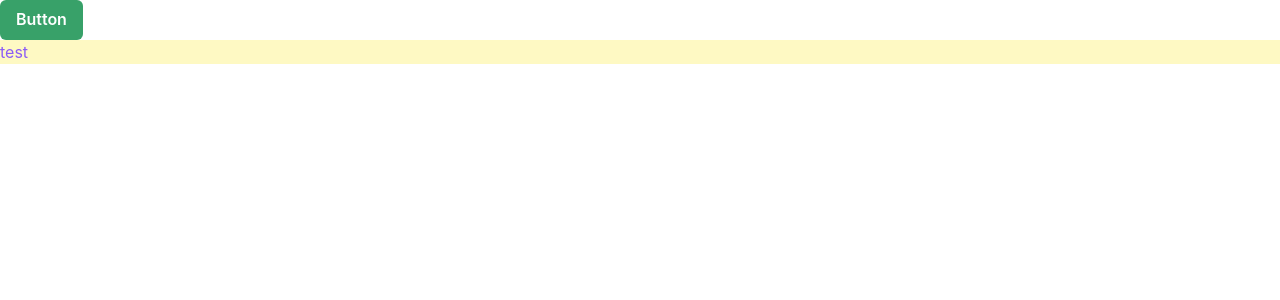
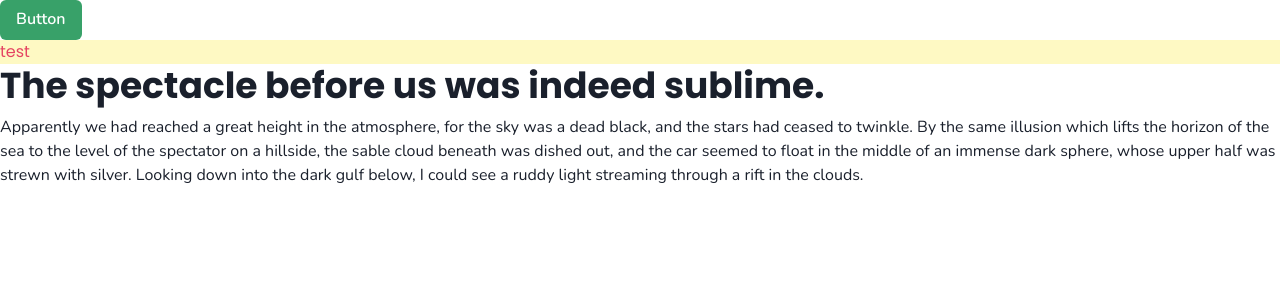
Before and after one commit to orchne/next-flashy-app, a Next.js app: page / in a window 1280 px wide. Shown: the top 300 px of the page. Built offline with nearby package versions, Linux system fonts and the light colour scheme.

Commit message:
feat: add color and font theme

```diff
--- a/chakra.config.js
+++ b/chakra.config.js
@@ -1,10 +1,9 @@
 import { extendTheme } from "@chakra-ui/react";
-import { colors } from "./global.config.js";
+import global from "./global.config.js";
 
 const theme = extendTheme({
-  fonts: {},
-
-  colors: colors,
+  fonts: global.Font.chakra(),
+  colors: global.Color.chakra(),
 });
 
 export default theme;
--- a/components/test/Test.js
+++ b/components/test/Test.js
@@ -1,12 +1,25 @@
-import { Button } from "@chakra-ui/react";
+import { Button, Heading, Stack, Text } from "@chakra-ui/react";
 
 const Test = () => {
   return (
     <>
       <Button colorScheme="green">Button</Button>
       <div className="bg-yellow-100">
-        <p className="text-secondary-500">test</p>
+        <p className="text-primary-500 font-heading ">test</p>
       </div>
+      <Stack>
+        <Heading>The spectacle before us was indeed sublime.</Heading>
+        <Text>
+          Apparently we had reached a great height in the atmosphere, for the
+          sky was a dead black, and the stars had ceased to twinkle. By the same
+          illusion which lifts the horizon of the sea to the level of the
+          spectator on a hillside, the sable cloud beneath was dished out, and
+          the car seemed to float in the middle of an immense dark sphere, whose
+          upper half was strewn with silver. Looking down into the dark gulf
+          below, I could see a ruddy light streaming through a rift in the
+          clouds.
+        </Text>
+      </Stack>
     </>
   );
 };
--- a/global.config.js
+++ b/global.config.js
@@ -1,29 +1,76 @@
-const colors = {
+const COLOR_THEME = {
   primary: {
-    50: "#fffbeb",
-    100: "#fef3c7",
-    200: "#fde68a",
-    300: "#fcd34d",
-    400: "#fbbf24",
-    500: "#f59e0b",
-    600: "#d97706",
-    700: "#b45309",
-    800: "#92400e",
-    900: "#78350f",
+    50: "#fce6eb",
+    100: "#f8bfce",
+    200: "#f497ae",
+    300: "#ef708e",
+    400: "#e95677",
+    500: "#e54462",
+    600: "#d43f5e",
+    700: "#be3a5a",
+    800: "#a93556",
+    900: "#832d4d",
   },
   secondary: {
-    50: "#f5f3ff",
-    100: "#ede9fe",
-    200: "#ddd6fe",
-    300: "#c4b5fd",
-    400: "#a78bfa",
-    500: "#8b5cf6",
-    600: "#7c3aed",
-    700: "#6d28d9",
-    800: "#5b21b6",
-    900: "#4c1d95",
+    50: "#d8f9f3",
+    100: "#9eefde",
+    200: "#44e5c7",
+    300: "#00d7b0",
+    400: "#00c99e",
+    500: "#00bc8e",
+    600: "#00ad80",
+    700: "#009b6e",
+    800: "#008b60",
+    900: "#006d41",
   },
-  background: "#f8fafc",
+  background: "#f0ffff",
 };
 
-module.exports = { colors };
+const FONT_FAMILY = {
+  sans: ["ui-sans-serif", "system-ui"],
+  serif: ["ui-serif", "Georgia"],
+  mono: ["ui-monospace", "SFMono-Regular"],
+  heading: ["Poppins", "sans-serif"],
+  body: ["Nunito", "sans-serif"],
+};
+
+///////////////////////////////////////////////////////////////////////////////////////
+
+class Font {
+  static tailwind() {
+    return FONT_FAMILY;
+  }
+
+  static chakra() {
+    const res = {};
+
+    for (let key in FONT_FAMILY) {
+      const value = FONT_FAMILY[key];
+      let temp = ``;
+
+      for (let j = 0; j < value.length; j++) {
+        temp += `'${value[j]}'`;
+
+        if (j != value.length - 1) {
+          temp += ", ";
+        }
+      }
+
+      res[key] = temp;
+    }
+
+    return res;
+  }
+}
+
+class Color {
+  static tailwind() {
+    return COLOR_THEME;
+  }
+
+  static chakra() {
+    return COLOR_THEME;
+  }
+}
+
+module.exports = { Color, Font };
--- a/pages/_document.js
+++ b/pages/_document.js
@@ -12,13 +12,18 @@ class MyDocument extends Document {
         <Head>
           <link rel="preconnect" href="https://fonts.googleapis.com" />
           <link
-            href="https://fonts.googleapis.com/css2?family=Inter:wght@300;400;500;600;700;800;900&family=Poppins:ital,wght@0,200;0,300;0,400;0,500;0,600;0,700;0,800;0,900;1,200;1,300;1,400;1,500;1,600;1,700;1,800&display=swap"
+            rel="preconnect"
+            href="https://fonts.gstatic.com"
+            crossOrigin="true"
+          />
+          <link
+            href="https://fonts.googleapis.com/css2?family=Nunito:ital,wght@0,200;0,300;0,400;0,500;0,600;0,700;1,200;1,300;1,400;1,500&family=Poppins:ital,wght@0,200;0,300;0,400;0,500;0,600;0,700;0,800;1,200;1,300;1,400;1,500;1,600;1,700;1,800&display=swap"
             rel="stylesheet"
           />
-          {/* <link
+          <link
             rel="stylesheet"
             href="https://unpkg.com/swiper/swiper-bundle.min.css"
-          /> */}
+          />
         </Head>
         <body>
           <Main />
--- a/tailwind.config.js
+++ b/tailwind.config.js
@@ -8,8 +8,9 @@ module.exports = {
     "./components/**/*.{js,ts,jsx,tsx}",
   ],
   theme: {
+    fontFamily: global.Font.tailwind(),
     extend: {
-      colors: global.colors,
+      colors: global.Color.tailwind(),
     },
   },
   plugins: [
```
